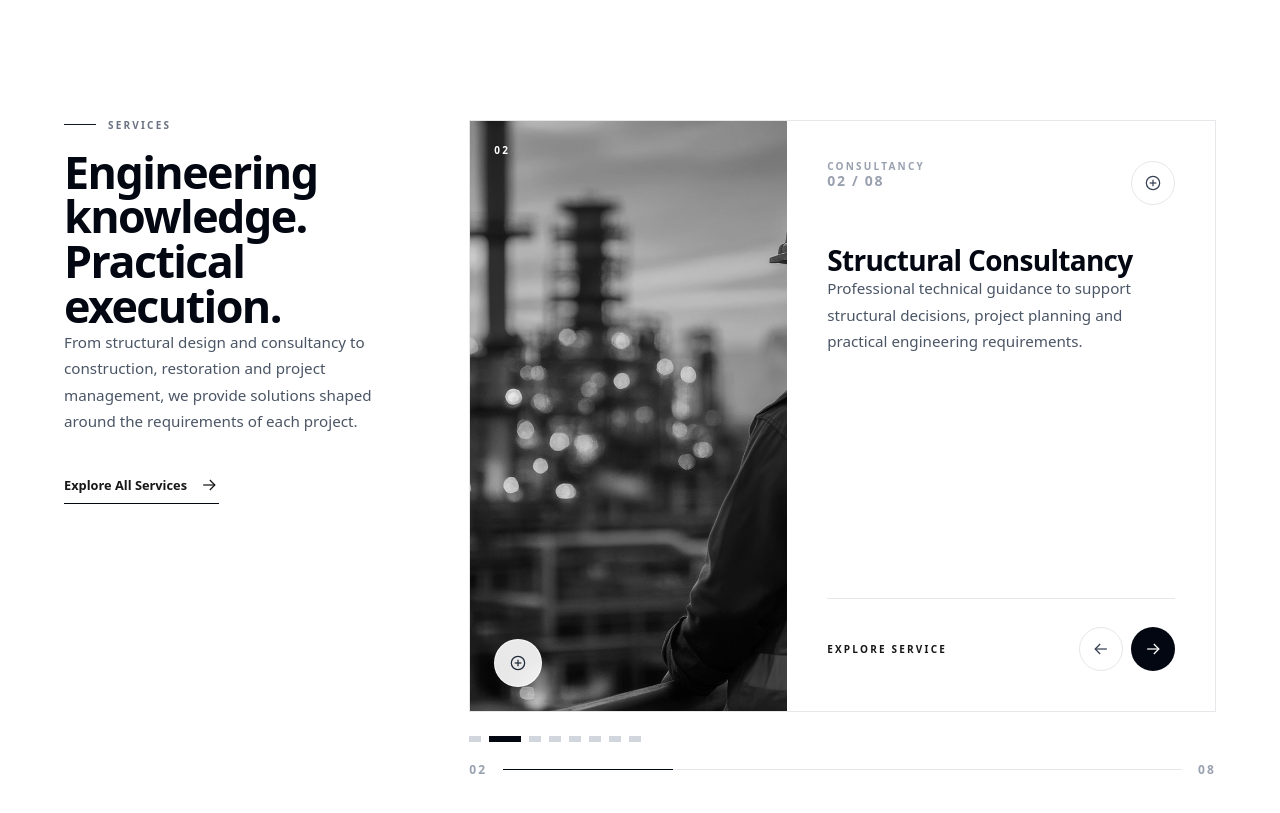
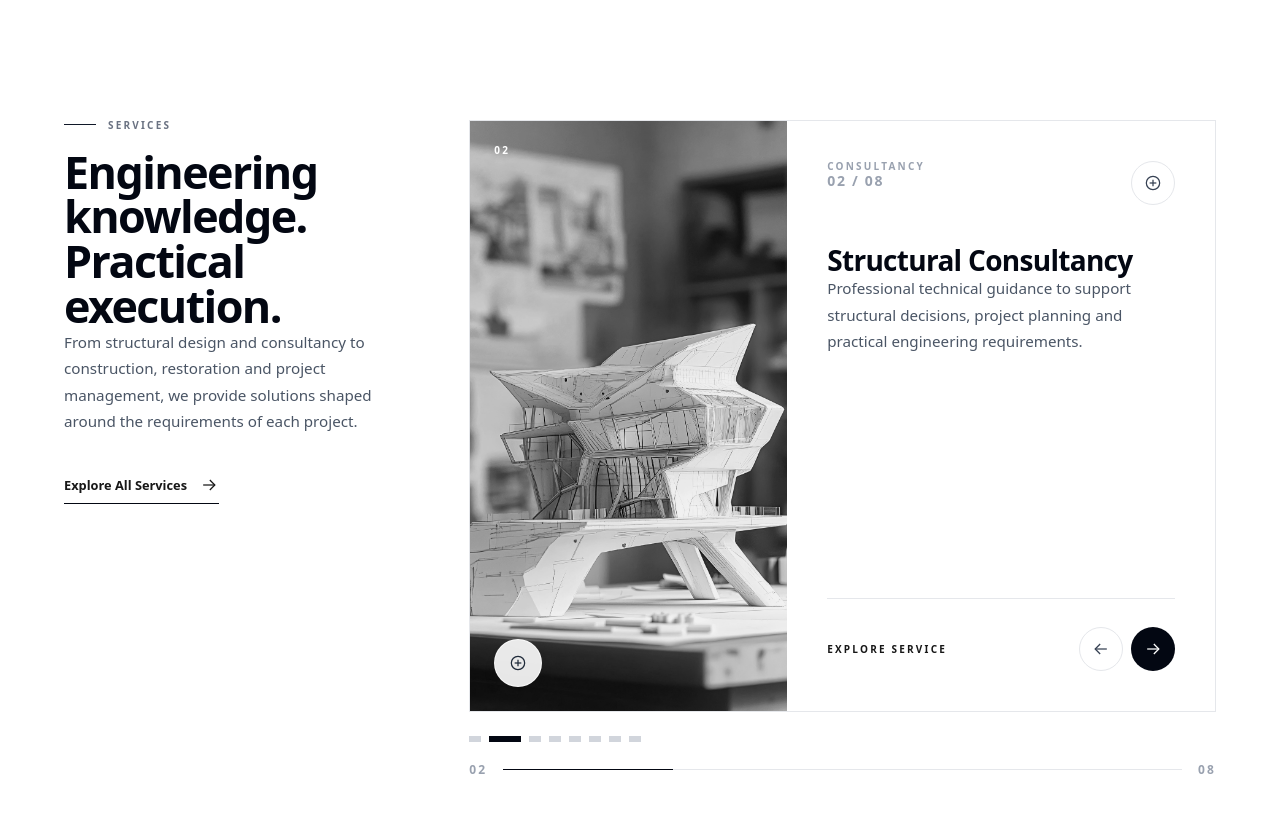
Before and after one commit to Sumolegen/Construction-Website, a Next.js app: page / in a window 1280 px wide. Shown: the part 1520-2333 px from the top of the page. Built offline with nearby package versions, Linux system fonts and the light colour scheme.

Commit message:
image-updated

```diff
--- a/src/Components/sections/ServicesPreview.tsx
+++ b/src/Components/sections/ServicesPreview.tsx
@@ -26,7 +26,7 @@ const services = [
     type: "Consultancy",
     description:
       "Professional technical guidance to support structural decisions, project planning and practical engineering requirements.",
-    image: "/images/2.jpg",
+    image: "/images/9.jpg",
   },
   {
     number: "03",
--- a/src/app/services/page.tsx
+++ b/src/app/services/page.tsx
@@ -19,7 +19,7 @@ const services = [
     type: "Consultancy",
     description:
       "Professional technical guidance to support structural decisions, project planning and practical engineering requirements.",
-    image: "/images/2.jpg",
+    image: "/images/9.jpg",
   },
   {
     number: "03",
```
